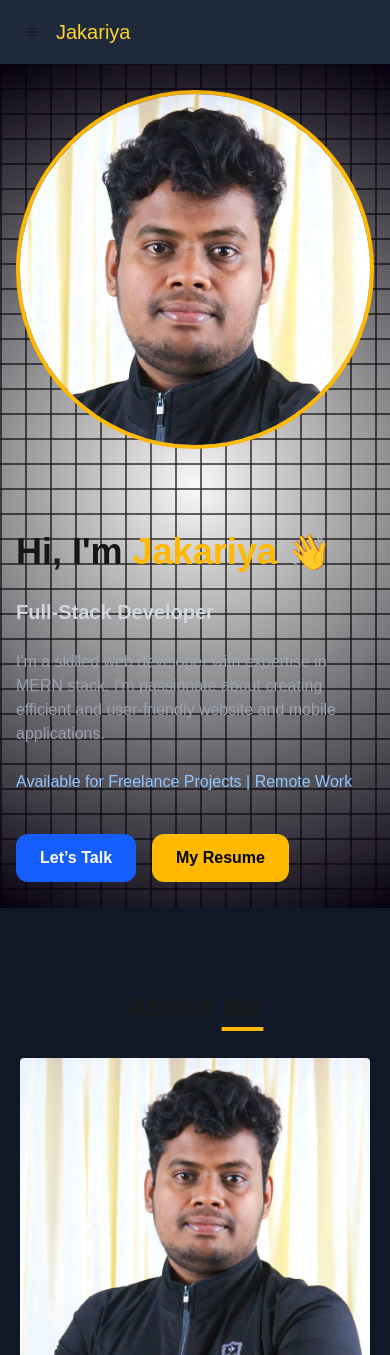
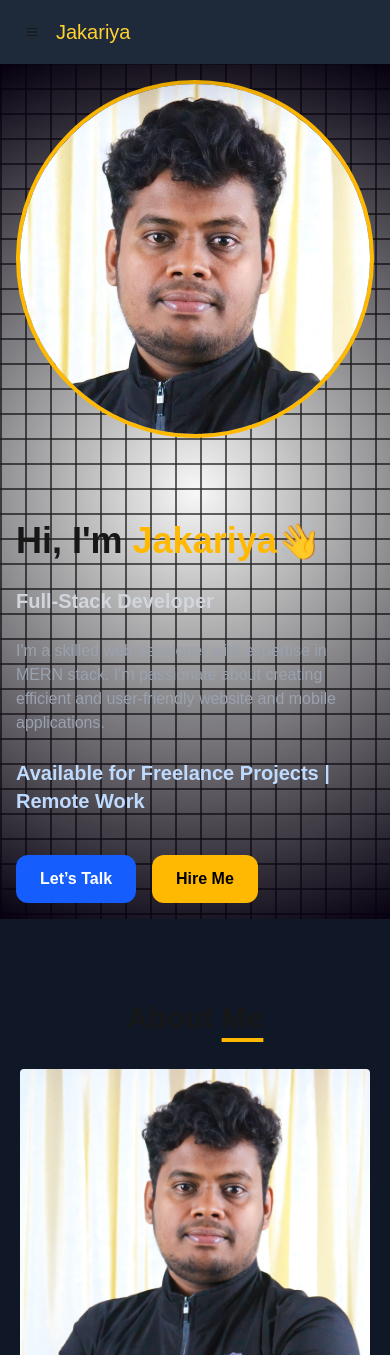
Before and after one commit to jakariya0dev/next-folio, a Next.js app: page / in a window 390 px wide. Shown: the top 1355 px of the page. Built offline with nearby package versions, Linux system fonts and the light colour scheme.

Commit message:
hero section updated

```diff
--- a/app/globals.css
+++ b/app/globals.css
@@ -52,4 +52,47 @@ body {
   .pause-scroll {
     animation-play-state: paused !important;
   }
+
+  /* Wave Animation */
+
+    .wave {
+      display: inline-block;
+      animation: wave-animation 2s infinite;
+      transform-origin: 70% 70%;
+      /* pivot point of rotation */
+    }
+
+    @keyframes wave-animation {
+      0% {
+        transform: rotate(0deg);
+      }
+
+      10% {
+        transform: rotate(14deg);
+      }
+
+      20% {
+        transform: rotate(-8deg);
+      }
+
+      30% {
+        transform: rotate(14deg);
+      }
+
+      40% {
+        transform: rotate(-4deg);
+      }
+
+      50% {
+        transform: rotate(10deg);
+      }
+
+      60% {
+        transform: rotate(0deg);
+      }
+
+      100% {
+        transform: rotate(0deg);
+      }
+    }
 }
--- a/app/sections/Hero.jsx
+++ b/app/sections/Hero.jsx
@@ -17,7 +17,9 @@ export default function Hero() {
         />
         <div className="space-y-6">
           <h1 className="text-4xl md:text-5xl font-bold leading-tight">
-            Hi, I'm <span className="text-amber-400">{info.name}</span> 👋
+            Hi, I'm <span className="text-amber-400">{info.name}</span>
+            {/* shake the hand emoji */}
+            <span className="wave"> 👋</span>
           </h1>
           <h2 className="text-xl md:text-2xl font-semibold text-gray-300">
             {info.title}
@@ -25,7 +27,7 @@ export default function Hero() {
           <p className="text-gray-400 text-base md:text-lg">
             {info.description}
           </p>
-          <p className="text-blue-300">
+          <p className="text-blue-200 text-xl md:text-lg font-semibold">
             Available for Freelance Projects | Remote Work
           </p>
           <div className="flex gap-4">
@@ -37,10 +39,10 @@ export default function Hero() {
             </Link>
             <Link
               target="_blank"
-              href={info.links.resume || "#"}
+              href={info.links.fiverrGig || "#"}
               className="inline-block px-6 py-3 mt-4 text-black bg-amber-400 hover:bg-amber-500 rounded-xl font-semibold transition"
             >
-              My Resume
+              Hire Me
             </Link>
           </div>
         </div>
--- a/data/info.json
+++ b/data/info.json
@@ -15,6 +15,7 @@
     "twitter": "https://twitter.com/jakariya0dev",
     "instagram": "https://www.instagram.com/jakariya0dev/",
     "facebook": "https://www.facebook.com/jakariya0dev/",
-    "youtube": "https://www.youtube.com/@cunningmentor"
+    "youtube": "https://www.youtube.com/@cunningmentor",
+    "fiverrGig": "https://www.fiverr.com/s/gD1dBAL"
   }
 }
```
